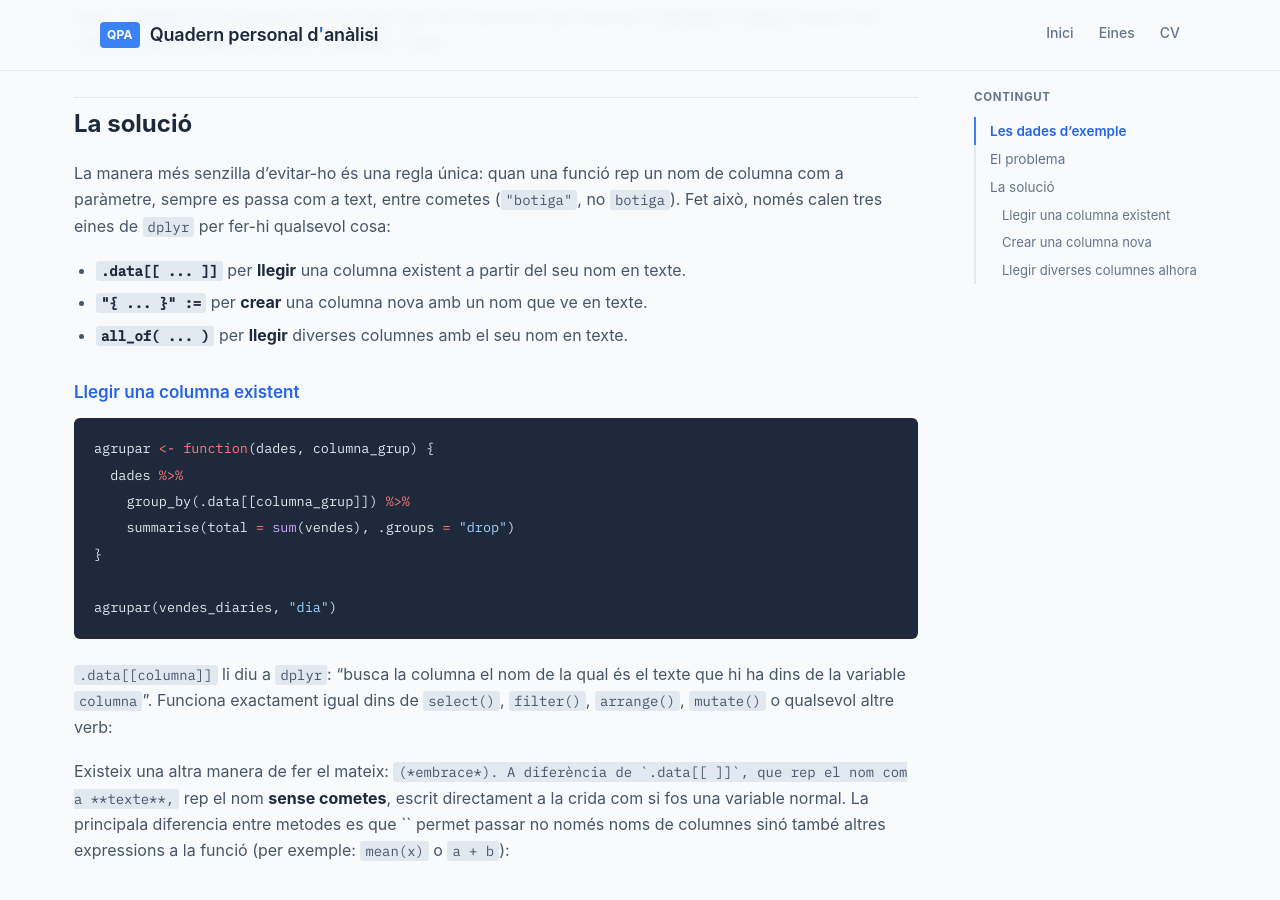
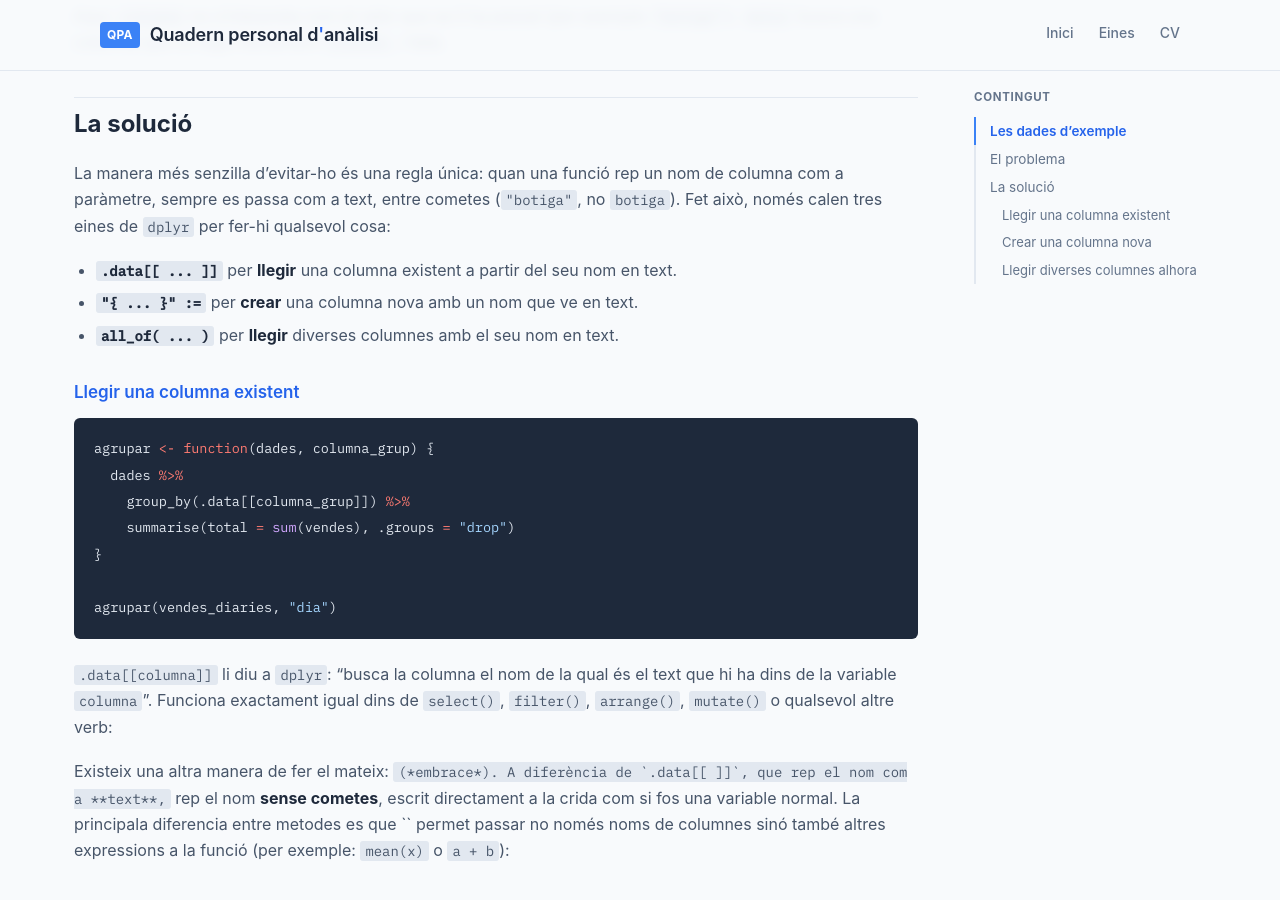
Before and after one commit to alberthr/alberthr.github.io, a Jekyll site: the page built from _posts/2026-04-22-columnes-dinamiques-dplyr.md, in a window 1280 px wide and 900 px high, scrolled down 1364 px. Built offline with Jekyll 4.4.1, drawn with Linux system fonts in a browser that asks for light colours; comment, search, counter and statistics services are not loaded.

Commit message:
Update 2026-04-22-columnes-dinamiques-dplyr.md

````diff
--- a/_posts/2026-04-22-columnes-dinamiques-dplyr.md
+++ b/_posts/2026-04-22-columnes-dinamiques-dplyr.md
@@ -45,9 +45,9 @@ Aquí, `columna` no s'interpreta com el valor que se li ha passat (per exemple `
 
 La manera més senzilla d'evitar-ho és una regla única: quan una funció rep un nom de columna com a paràmetre, sempre es passa com a text, entre cometes (`"botiga"`, no `botiga`). Fet això, només calen tres eines de `dplyr` per fer-hi qualsevol cosa:
 
-- **`.data[[ ... ]]`** per **llegir** una columna existent a partir del seu nom en texte.
-- **`"{ ... }" :=`** per **crear** una columna nova amb un nom que ve en texte.
-- **`all_of( ... )`** per **llegir** diverses columnes amb el seu nom en texte.
+- **`.data[[ ... ]]`** per **llegir** una columna existent a partir del seu nom en text.
+- **`"{ ... }" :=`** per **crear** una columna nova amb un nom que ve en text.
+- **`all_of( ... )`** per **llegir** diverses columnes amb el seu nom en text.
 
 ### Llegir una columna existent
 
@@ -61,9 +61,9 @@ agrupar <- function(dades, columna_grup) {
 agrupar(vendes_diaries, "dia")
 ```
 
-`.data[[columna]]` li diu a `dplyr`: "busca la columna el nom de la qual és el texte que hi ha dins de la variable `columna`". Funciona exactament igual dins de `select()`, `filter()`, `arrange()`, `mutate()` o qualsevol altre verb:
+`.data[[columna]]` li diu a `dplyr`: "busca la columna el nom de la qual és el text que hi ha dins de la variable `columna`". Funciona exactament igual dins de `select()`, `filter()`, `arrange()`, `mutate()` o qualsevol altre verb:
 
-Existeix una altra manera de fer el mateix: `{{ }}` (*embrace*). A diferència de `.data[[ ]]`, que rep el nom com a **texte**, `{{ }}` rep el nom **sense cometes**, escrit directament a la crida com si fos una variable normal. La principala diferencia entre metodes es que `{{ }}` permet passar no només noms de columnes sinó també altres expressions a la funció (per exemple: `mean(x)` o `a + b`):
+Existeix una altra manera de fer el mateix: `{{ }}` (*embrace*). A diferència de `.data[[ ]]`, que rep el nom com a **text**, `{{ }}` rep el nom **sense cometes**, escrit directament a la crida com si fos una variable normal. La principala diferencia entre metodes es que `{{ }}` permet passar no només noms de columnes sinó també altres expressions a la funció (per exemple: `mean(x)` o `a + b`):
 
 
 ### Crear una columna nova
````
